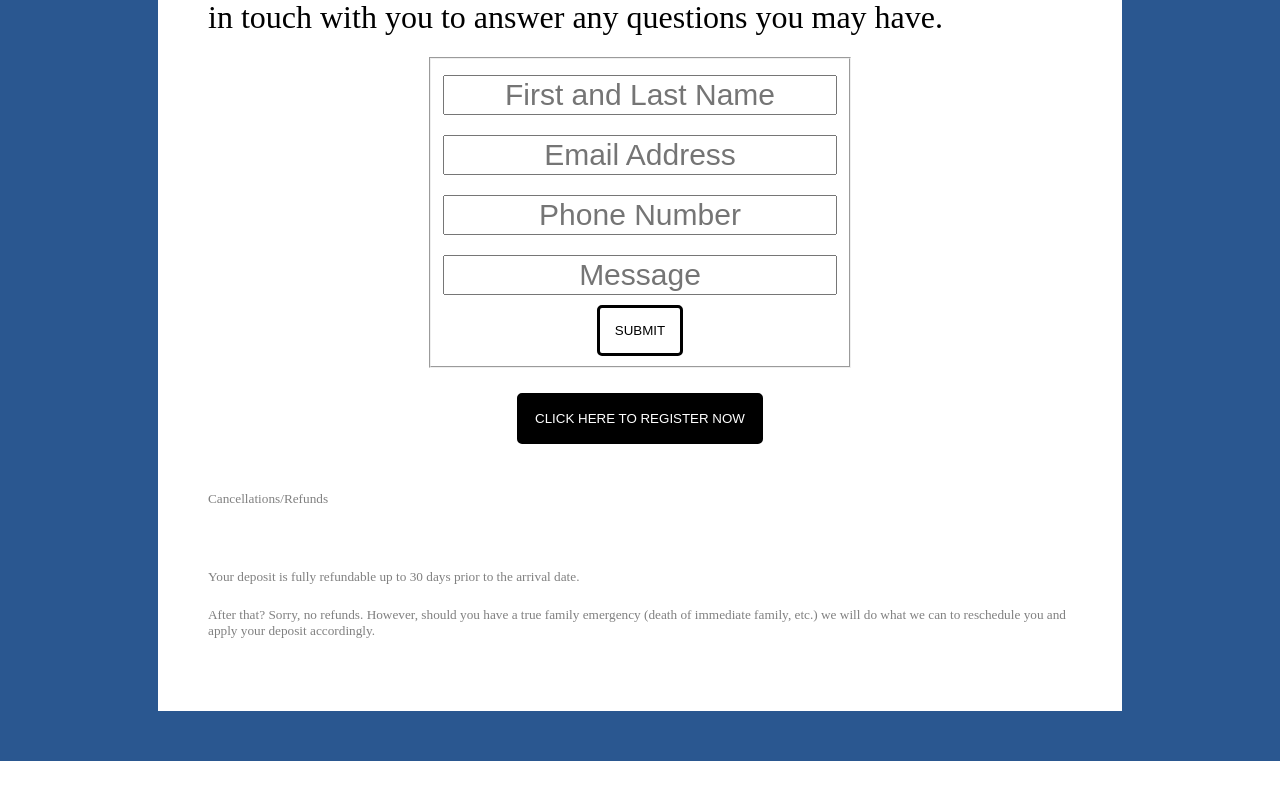
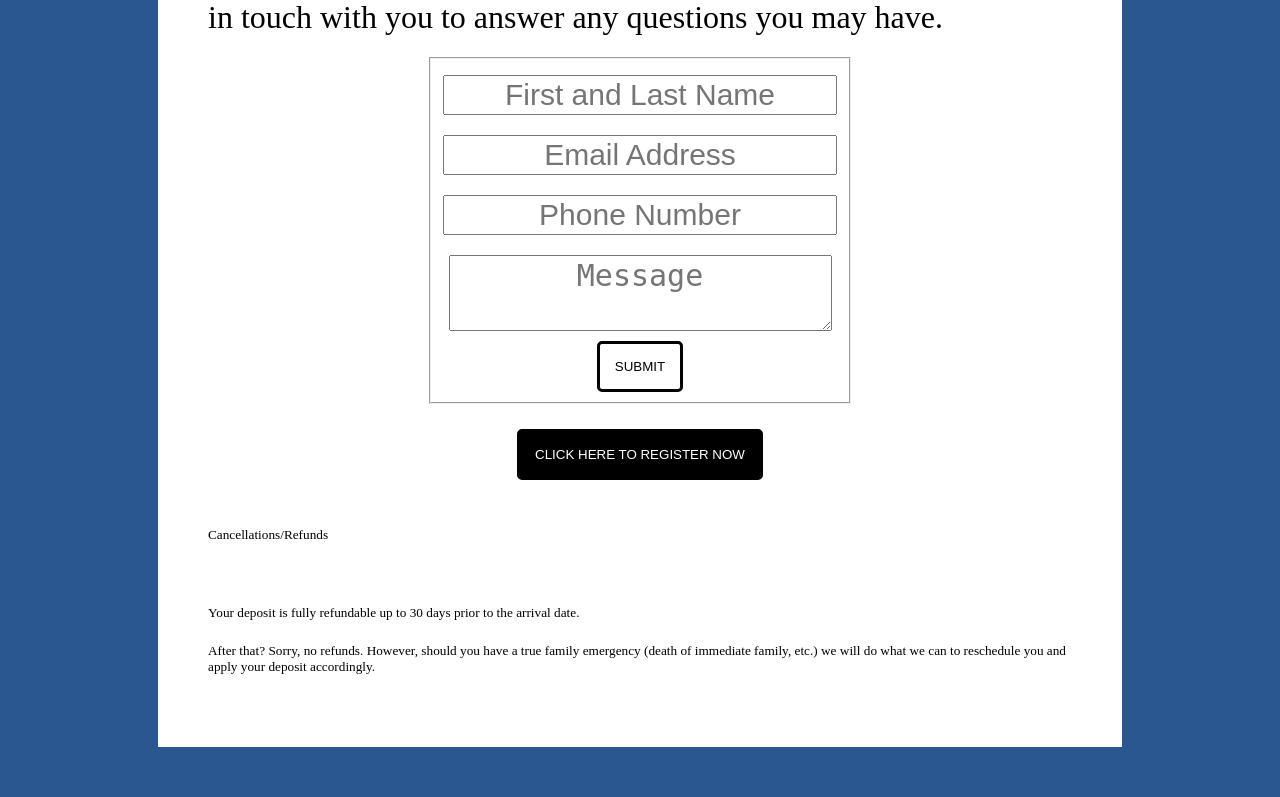
Before and after one commit to mkhira2/actupnow, a PHP site: page /contact.html in a window 1280 px wide. Shown: the part 881-1678 px from the top of the page. Before the commit the page ends 1642 px from the top, so only its background shows below. Run offline with PHP 8.4, Linux system fonts and the light colour scheme.

Commit message:
changed message input to textarea

```diff
--- a/contact.html
+++ b/contact.html
@@ -23,7 +23,7 @@
           <input type="name" name="name" placeholder="First and Last Name">
           <input type="email" name="email" placeholder="Email Address">
           <input type="phone" name="phone" placeholder="Phone Number">
-          <input name="textarea" placeholder="Message">
+          <textarea name="textarea" placeholder="Message"></textarea>
           <button type="submit">SUBMIT</button>
         </fieldset>
   		</form>
--- a/index.html
+++ b/index.html
@@ -61,7 +61,7 @@
         <input type="name" name="name" placeholder="First and Last Name">
         <input type="email" name="email" placeholder="Email Address">
         <input type="phone" name="phone" placeholder="Phone Number">
-        <input name="textarea" placeholder="Message">
+        <textarea name="textarea" placeholder="Message"></textarea>
         <button type="submit">SUBMIT</button>
       </fieldset>
 		</form>
--- a/styles/style.css
+++ b/styles/style.css
@@ -61,7 +61,6 @@ nav a {
 }
 
 h3 {
-  color: grey;
   font-size: 20px;
 }
 
@@ -83,7 +82,6 @@ h3 {
 li {
   font-size: 24px;
   margin: 15px 0;
-  color: grey;
 }
 
 .italic {
@@ -97,7 +95,6 @@ li {
 
 .taught-in-costa-rica {
   font-weight: normal;
-  color: grey;
 }
 
 .costa-rica {
@@ -128,7 +125,6 @@ li {
 }
 
 .faq-answer {
-  color: grey;
   font-size: 24px;
 }
 
@@ -153,6 +149,13 @@ li {
 }
 
 input {
+  font-size: 30px;
+  color: black;
+  text-align: center;
+  margin: 10px 0;
+}
+
+textarea {
   font-size: 30px;
   color: black;
   text-align: center;
@@ -198,7 +201,6 @@ button[type=submit]:hover {
 
 h5 {
   font-weight: normal;
-  color: grey;
 }
 
 .profiles {
@@ -231,7 +233,6 @@ p {
 blockquote {
   border-left: 1px solid black;
   padding-left: 20px;
-  color: grey;
   font-size: 24px;
 }
 
```
